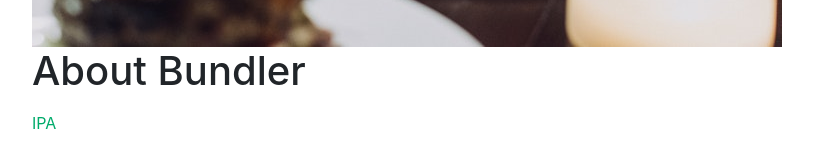
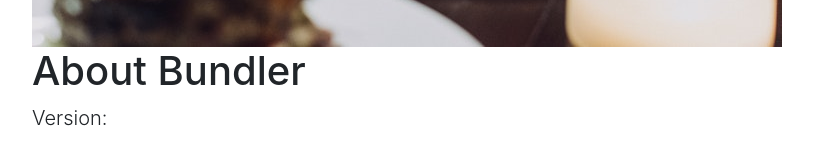
Before and after one commit to AhmadWebTech/ipa, a Jekyll site: the page built from _posts/2018-05-12-about-bundler.md, in a window 1280 px wide. Shown: the part 503-656 px from the top of the page, without its empty margins (53-866 px from the left). Built offline with Jekyll 4.4.1, drawn with Linux system fonts in a browser that asks for light colours; nearby versions of some CDN libraries; comment, search, counter and statistics services are not loaded.

Commit message:
Update post.html

```diff
--- a/_layouts/post.html
+++ b/_layouts/post.html
@@ -29,7 +29,7 @@
     </div>
     <div class="info">
         <h1>{{ page.title }}</h1>
-        <p class="lead">{{ page.version }}</p>
+        <p class="lead">Version:{{ page.version }}</p>
     </div>
     <div class="purchase-button nano-hide">
         <a href="#">IPA</a>
@@ -37,8 +37,11 @@
     </div>
 </div>
 <div id="screenshots" class="section">
-    <h3>Screenshots</h3> <div class="screenshots">
-        <img src="https://repo.dynastic.co/data/static/version/347790787796271104/347790788190535680?size=750">
+    <h3>Screenshots</h3>
+    <div class="screenshots">
+        {% for screenshot in page.screenshots %}
+            <img src="{{ screenshot }}">
+        {% endfor %}
     </div>
 </div>
 <div id="description" class="section">
```
